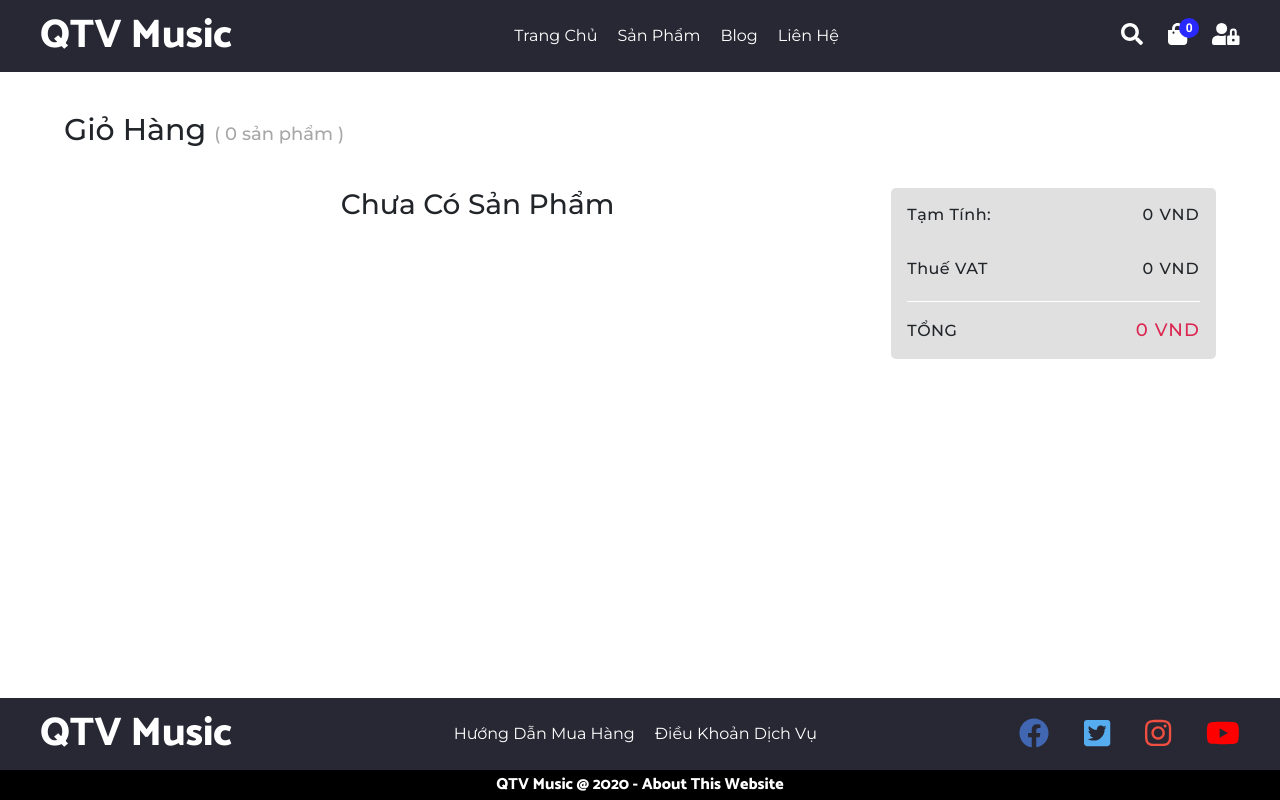
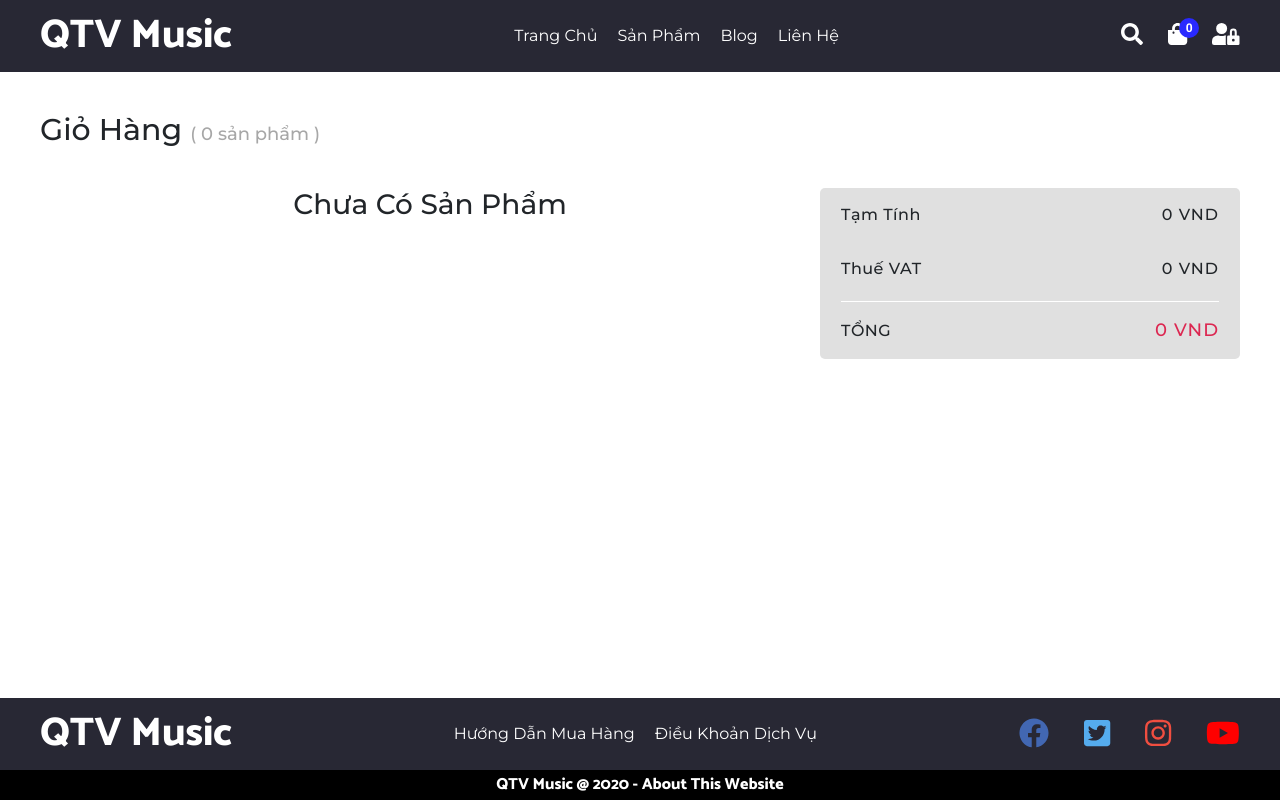
Before and after one commit to qtv100291/qtv-music-redux, a React (Create React App) app: page /gio-hang in a window 1280 px wide. Built offline with nearby package versions, Linux system fonts and the light colour scheme.

Commit message:
update shopping cart responsive

```diff
--- a/src/components/ShoppingCart.jsx
+++ b/src/components/ShoppingCart.jsx
@@ -42,7 +42,7 @@ const ShoppingCart = ({ shoppingCart,
                 </section>
                 <section className="total-money">
                     <div className="total-money-container">
-                        <p className="total-money-title d-flex justify-content-between">Tạm Tính: <span>{addfunc.separator1000(addfunc.totalMoneyCalculation(shoppingCart))} VND</span></p>
+                        <p className="total-money-title d-flex justify-content-between">Tạm Tính<span>{addfunc.separator1000(addfunc.totalMoneyCalculation(shoppingCart))} VND</span></p>
                         <p className="total-money-tax d-flex justify-content-between">Thuế VAT <span>{addfunc.separator1000(addfunc.totalMoneyCalculation(shoppingCart)/10)} VND</span></p>
                         <p className="total-money-value d-flex justify-content-between align-items-center">TỔNG<span>{addfunc.separator1000((addfunc.totalMoneyCalculation(shoppingCart)*1.1).toFixed(0))} VND</span></p>
                     </div>
--- a/src/components/ShoppingCart.scss
+++ b/src/components/ShoppingCart.scss
@@ -1,9 +1,24 @@
 @import '../variables.scss';
 
 .shopping-cart-main {
-    width: 90%;
+    width: 100%;
     max-width: 1200px;
     margin: 112px auto 22px auto;
+    @include desktop {
+        width: 95%;
+    }
+    @include large-tablet {
+        margin-top: 92px;
+        width: 95%;
+    }
+    @include tablet {
+        margin-top: 62px;
+        width: 95%;
+    }
+    @include mobile {
+        margin-top: 68px;
+        width: 95%;
+    }
     .shopping-cart-title{
         font-size: 30px;
         span{
@@ -15,19 +30,47 @@
         margin-top: 40px;
         width: 100%;
         align-items: flex-start;
+        @include large-tablet {
+            flex-wrap: wrap;
+        }
+        @include tablet {
+            flex-wrap: wrap;
+        }
+        @include mobile {
+            flex-wrap: wrap;
+        }
         .list-item-section{
-            width: 90%;
+            width: 100%;
             max-width: 850px;
+            @include desktop{
+                width: calc(100% - 300px);
+            }
+            @include large-tablet {
+                max-width: 100%;
+            }
+            @include tablet {
+                max-width: 100%;
+            }
+            @include mobile{
+                max-width: 100%;
+            }
             > h3 {
                 text-align: center;
             }
         }
         .total-money{
             width: 90%;
-            max-width: 325px;
+            max-width: 420px;
+            margin: 0 auto;
             text-align: right;
             font-size: 16px;
             font-weight: 500;
+            @include desktop{
+                max-width: 275px;
+            }
+            @include mobile{
+                width: 100%;
+            }
             .total-money-container{
                 background-color: rgb(224, 224, 224);
                 border-radius: 5px;
@@ -36,16 +79,15 @@
                 margin: 0px auto;
                 padding: 15px 0;
                 letter-spacing: 0.5px;
-                span{
-                    letter-spacing: 1px;
-                }
-
+                    span{
+                        letter-spacing: 1px;
+                    }
                 }
                 .total-money-tax{
                     padding-bottom: 20px;
                     border-bottom: 1px solid white;
                 }
-                .total-money-value {
+                .total-money-value{
                     span {
                         letter-spacing: 1px;
                         color: $color-active;
--- a/src/components/shoppingcart/shoppingCartItem.scss
+++ b/src/components/shoppingcart/shoppingCartItem.scss
@@ -9,6 +9,18 @@
     .item-photo {
         width: 150px;
         margin: 15px 30px;
+        @include desktop{
+            width: 130px;
+            margin: 15px 15px;
+        }
+        @include tablet{
+            width: 130px;
+            margin: 15px 15px;
+        }
+        @include mobile{
+            width: 120px;
+            margin: 15px 25px;
+        }
         .item-photo-container{
             width: 100%;
             padding-top: 100%;
@@ -25,14 +37,36 @@
     .item-info {
         width: calc(100% - 180px);
         margin: 15px 0;
+        @include tablet{
+            flex-wrap: wrap;
+        }
+        @include mobile{
+            flex-wrap: wrap;
+        }
         .item-info-container{
             width: 200px;
+            @include tablet{
+                width: 50%;
+            }
+            @include mobile{
+                width: 60%;
+                min-width: 180px;
+            }
             a {
                 text-decoration:none;
                 color: black;
                 h3{
                     display: inline-block;
                     font-size: 20px;
+                    @include desktop{
+                        font-size: 18px;
+                    }
+                    @include tablet{
+                        font-size: 18px;
+                    }
+                    @include mobile{
+                        font-size: 16px;
+                    }
                 }
                 &:hover{
                     cursor: pointer;
@@ -42,10 +76,28 @@
             .band-name{
                 font-size: 18px;
                 color: #B4B4B4;
+                @include desktop{
+                    font-size: 16px;
+                }
+                @include tablet{
+                    font-size: 16px;
+                }
+                @include mobile{
+                    font-size: 14px;
+                }
             }
             .album-price{
                 font-size: 22px;
                 color: $color-active;
+                @include desktop{
+                    font-size: 20px;
+                }
+                @include tablet{
+                    font-size: 20px;
+                }
+                @include mobile{
+                    font-size: 18px;
+                }
             }
             .delete-button{
                 &:hover{
@@ -57,6 +109,15 @@
             }
         }
         .item-quantity{
+            @include tablet{
+                width: 50%;
+                display: flex;
+                justify-content: center;
+            }
+            @include mobile{
+                margin-top: 20px;
+                width: 100%;
+            }
             input{
                 width: 50px;
                 height: 36px;
@@ -64,11 +125,23 @@
                 border-style: solid;
                 border-color: rgb(175, 175, 175);
                 font-size: 18px;
-                line-height: 42px;
+                line-height: 36px;
                 text-align: center;
                 outline: none;
                 background: none;
                 font-weight: 700;
+                @include desktop {
+                    width: 40px;
+                }
+                @include tablet {
+                    width: 40px;
+                }
+                @include mobile {
+                    width: 40px;
+                    height: 32px;
+                    font-size: 16px;
+                    line-height: 32px;
+                }
             }
             .button-quantity{
                 width: 36px;
@@ -79,12 +152,35 @@
                     cursor: pointer;
                     background-color: rgb(175, 175, 175);
                 }
+                @include mobile {
+                    height: 32px;
+                    width: 32px;
+                }
             }
         }
         .item-total-money{
             width: 250px;
+            @include tablet{
+                margin: 40px 0 0 auto;
+                width: 50%;
+            }
+            @include mobile{
+                margin: 20px 0 0 0;
+                width: 100%;
+                justify-content: flex-start!important;
+                display: block!important;
+            }
             h3{
                 font-size: 22px;
+                @include desktop {
+                    font-size: 20px;
+                }
+                @include tablet {
+                    font-size: 20px;
+                }
+                @include mobile{
+                    font-size: 18px;
+                }
             }
 
         }
```
Also changed, not shown: src/components/navbar/aboutThisWebsite.jsx (added, +13 -0 lines), src/components/Blog.scss (line endings or trailing spaces).
